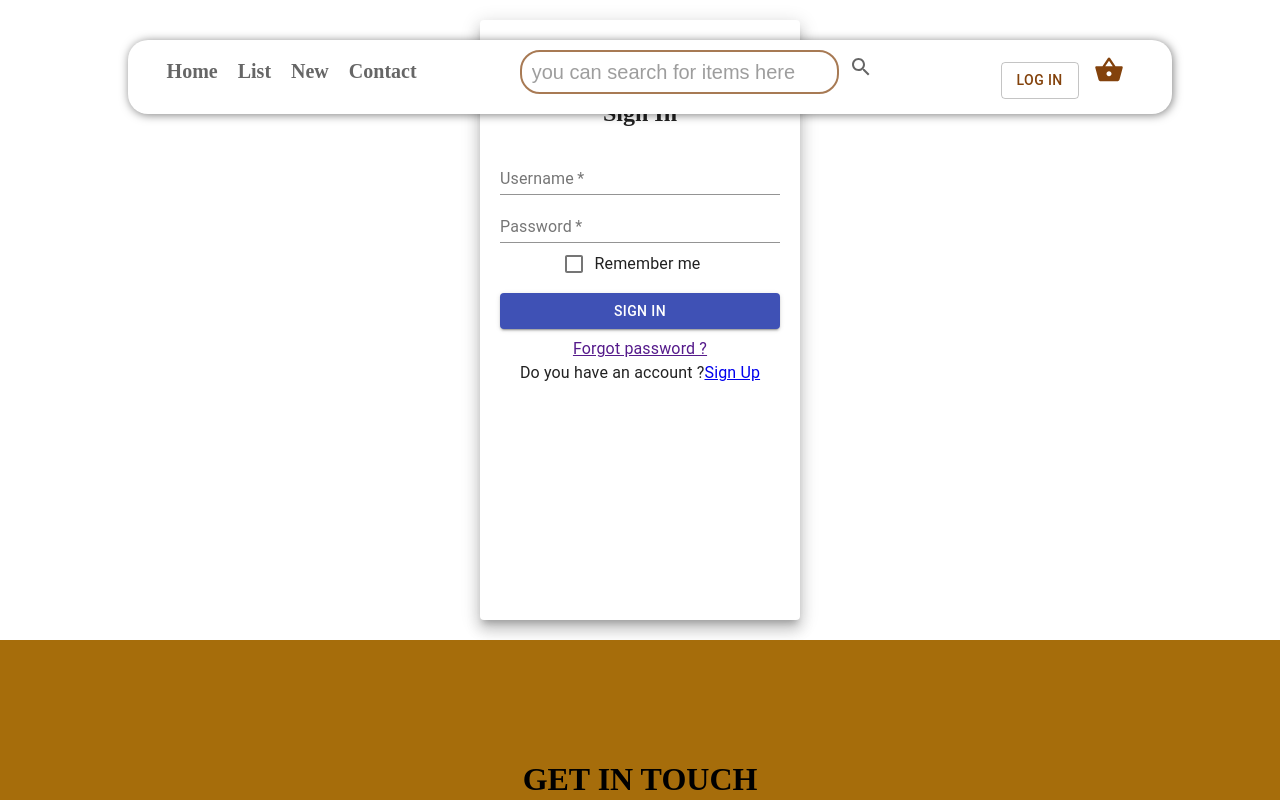
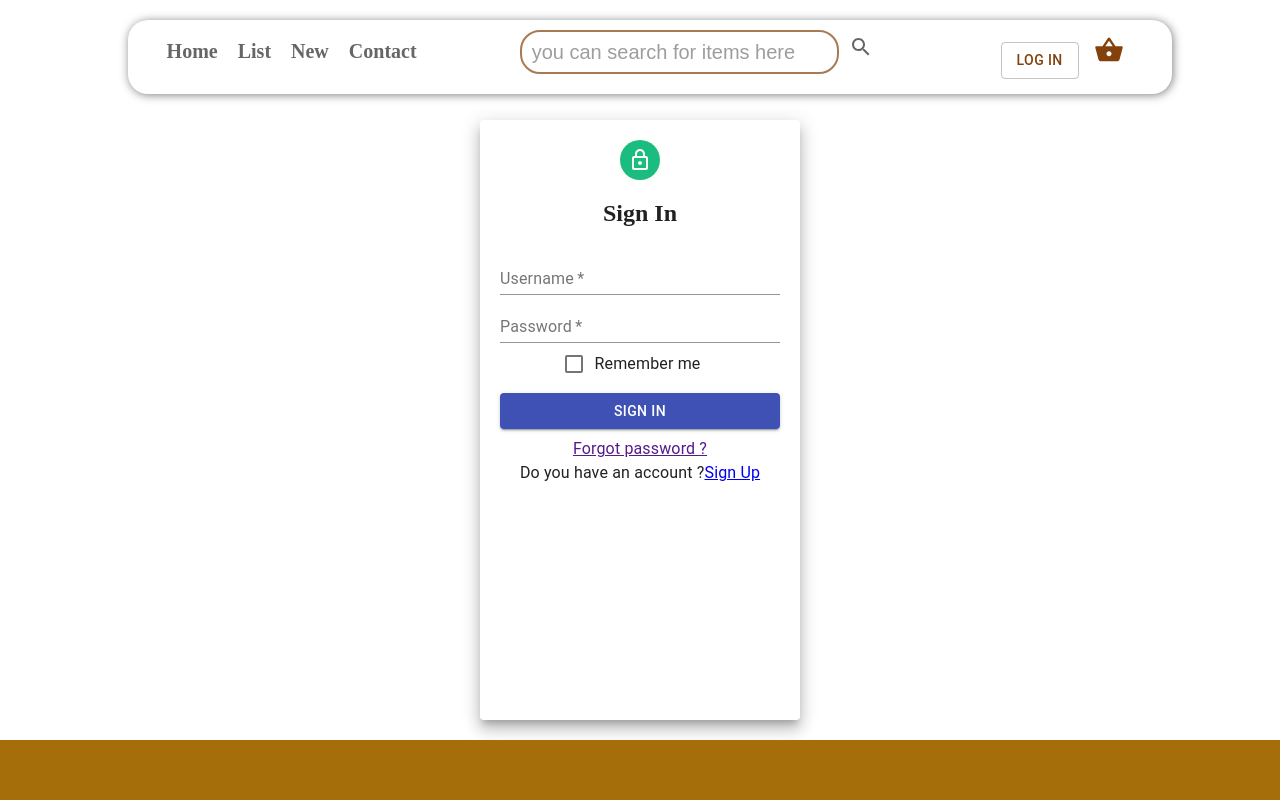
Before and after one commit to Michael-Mamaye/onlineStore, a React (Create React App) app in the folder frontend/: page /login in a window 1280 px wide. Shown: the top 800 px of the page. Built offline with nearby package versions, Linux system fonts and the light colour scheme.

Commit message:
register and login added

```diff
--- a/frontend/src/components/login/Login.js
+++ b/frontend/src/components/login/Login.js
@@ -9,6 +9,7 @@ const Login=()=>{
     const avatarStyle={backgroundColor:'#1bbd7e'}
     const btnstyle={margin:'8px 0'}
     return(
+        <div style={{paddingTop:'100px'}}>
         <Grid>
             <Paper elevation={10} style={paperStyle}>
                 <Grid align='center'>
@@ -39,6 +40,7 @@ const Login=()=>{
                 </Typography>
             </Paper>
         </Grid>
+        </div>
     )
 }
 export default Login
--- a/frontend/src/components/register/Register.js
+++ b/frontend/src/components/register/Register.js
@@ -13,6 +13,7 @@ const Signup = () => {
     const avatarStyle = { backgroundColor: '#1bbd7e' }
     const marginTop = { marginTop: 5 }
     return (
+        <div style={{paddingTop:'100px'}}>
         <Grid>
             <Paper elevation={20} style={paperStyle}>
                 <Grid align='center'>
@@ -43,6 +44,7 @@ const Signup = () => {
                 </form>
             </Paper>
         </Grid>
+        </div>
     )
 }
 export default Signup;
```
